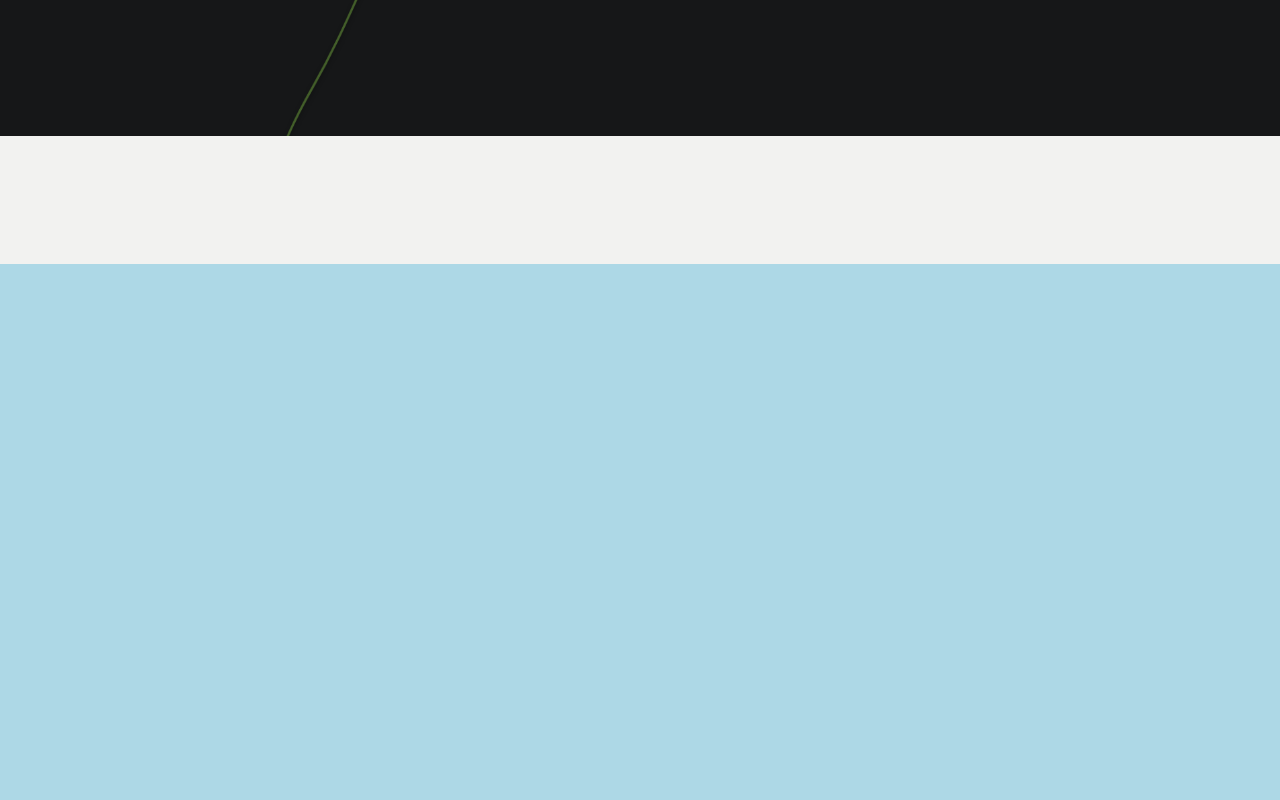
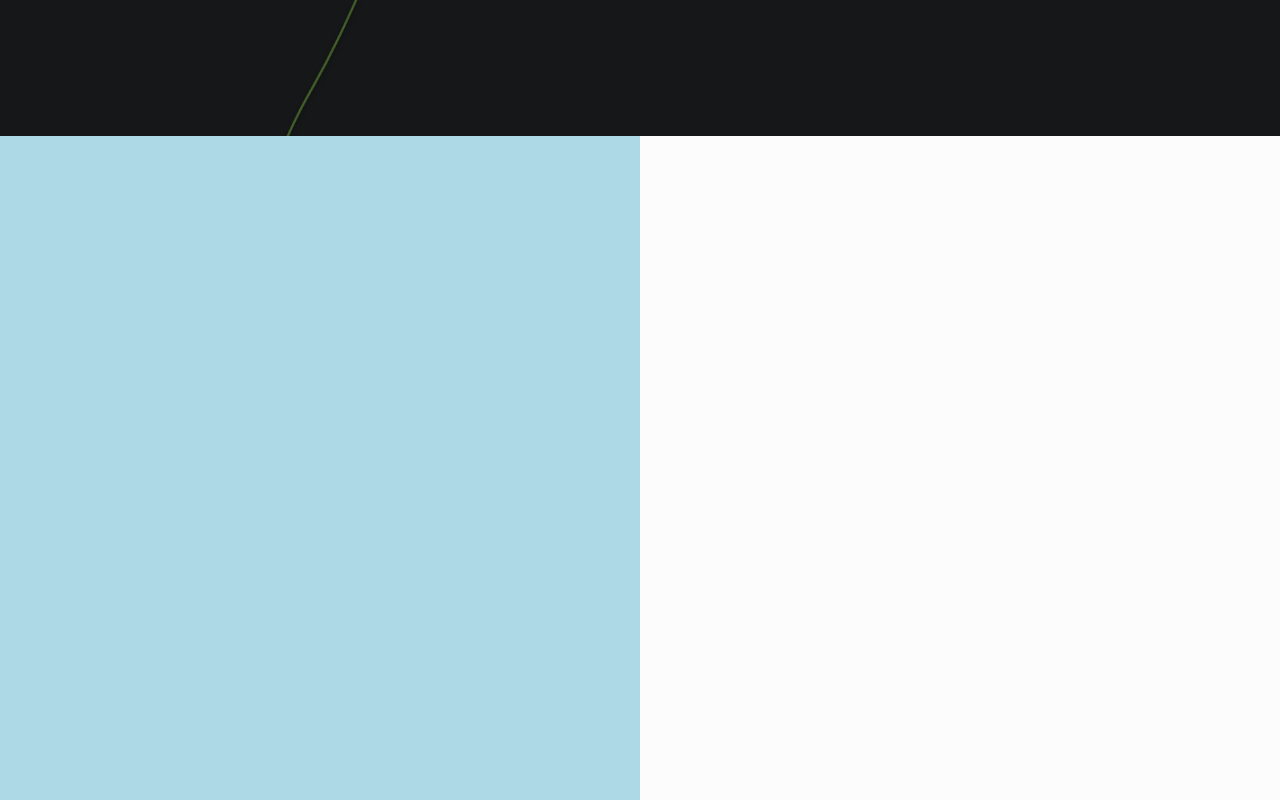
Before and after one commit to Tabbay/deewBeyond, a React (Create React App) app: page / in a window 1280 px wide. Shown: the part 680-1480 px from the top of the page. Built offline with nearby package versions, Linux system fonts and the light colour scheme; what react-async-script-loader would draw is missing.

Commit message:
fixed layout

```diff
--- a/src/components/InfoStrip/InfoStrip.js
+++ b/src/components/InfoStrip/InfoStrip.js
@@ -1,15 +1,14 @@
 import React, { useState } from 'react';
 import './infoStrip.css';
 
-const InfoStrip = () =>{
-
-  return (
-    <div className='infoStrip-wrapper'>
-      <div className='main'>
-        <div className="column" style={{ background: "lightblue" }} />
-        <div className="column" style={{ background: "#fcfcfc" }} />
-      </div>
-    </div>
-  );
-}
+const InfoStrip = () => {
+    return (
+        <div className='infoStrip-wrapper'>
+            <div className='home-main'>
+                <div className='column' style={{ background: 'lightblue' }} />
+                <div className='column' style={{ background: '#fcfcfc' }} />
+            </div>
+        </div>
+    );
+};
 export default InfoStrip;
--- a/src/components/InfoStrip/infoStrip.css
+++ b/src/components/InfoStrip/infoStrip.css
@@ -1,20 +1,22 @@
 .infoStrip-wrapper {
-  width:100vw;
+    width: 100vw;
     display: block;
     justify-content: center;
     text-align: center;
-  background-color: #F2F2F0;
+    background-color: #f2f2f0;
     overflow: hidden;
 }
 
-h1,p,h4{
+h1,
+p,
+h4 {
     color: #171917;
 }
-.main{
+.home-main {
     display: grid;
-  grid-template-columns: 1fr, 1fr;
+    grid-template-columns: 1fr 1fr;
 }
 
 .column {
-  height:100vh;
+    height: 100vh;
 }
```
Lines whose indentation alone changed are shown as unchanged.
